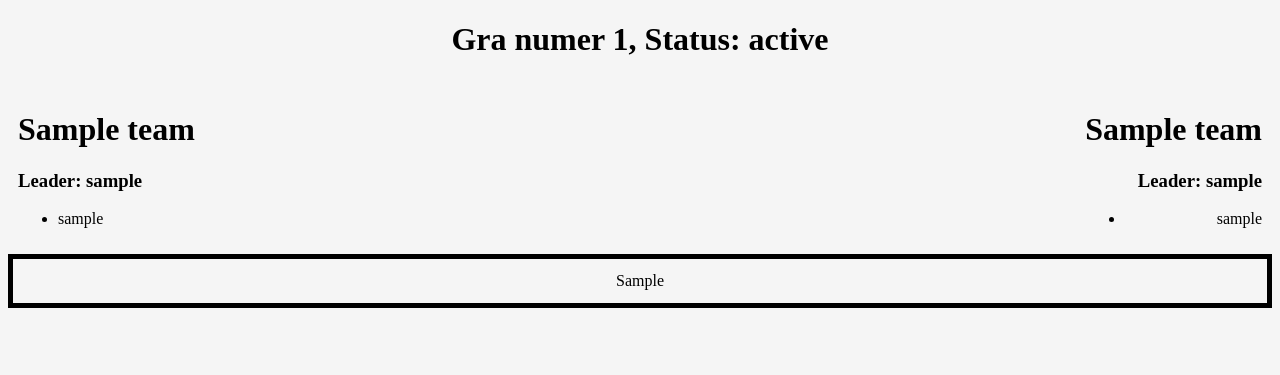
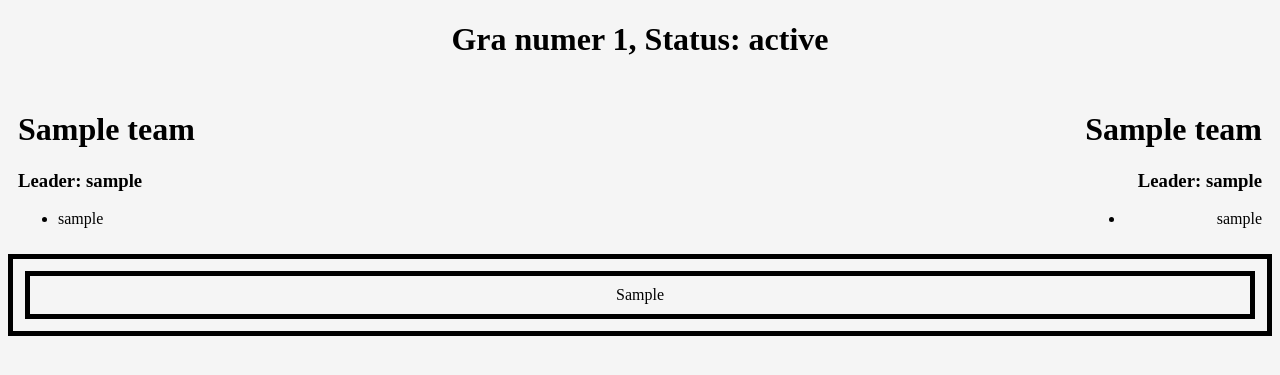
Before and after one commit to stvoreku/gierki, a Django app: template tajniacy/templates/game.html in a window 1280 px wide. Shown: the top 375 px of the page. Run offline with Django 3.2, Linux system fonts and the light colour scheme; the template is opened without the code that fills it: values that come from a table or form of the project are taken from there, others are empty; tables that the repository leaves empty hold one stand-in row (values such as "Sample post"); data that the repository does not hold is empty.

Commit message:
game update

```diff
--- a/tajniacy/static/css/base.css
+++ b/tajniacy/static/css/base.css
@@ -40,6 +40,13 @@ body {
 	padding: 10px;
 	width: 100%
 }
+.cardtable td,tr {
+	border: solid black 5px;
+	float: bottom;
+	text-align: center;
+	padding: 10px;
+
+}
 .team1class {
 	float: left;
 	text-align: left;
```
